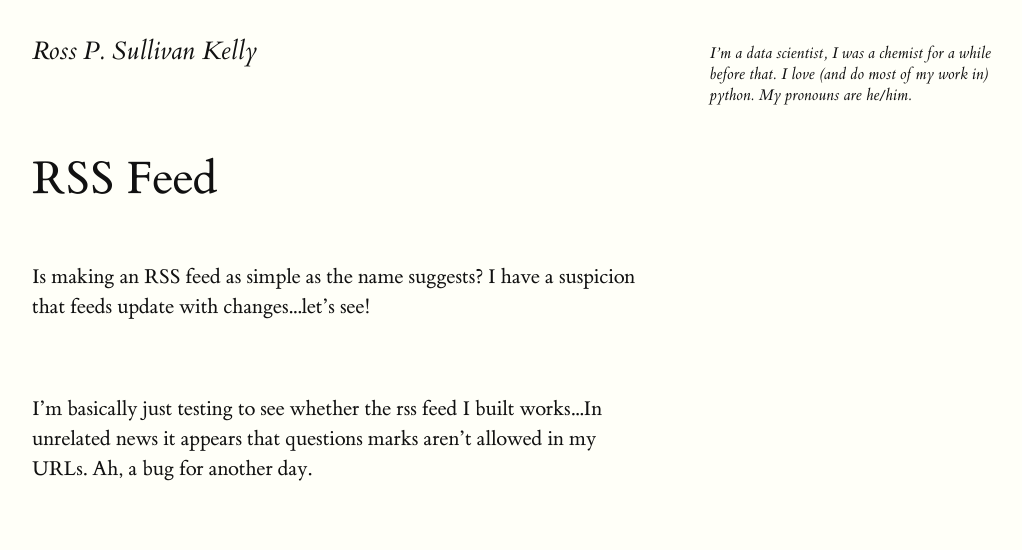
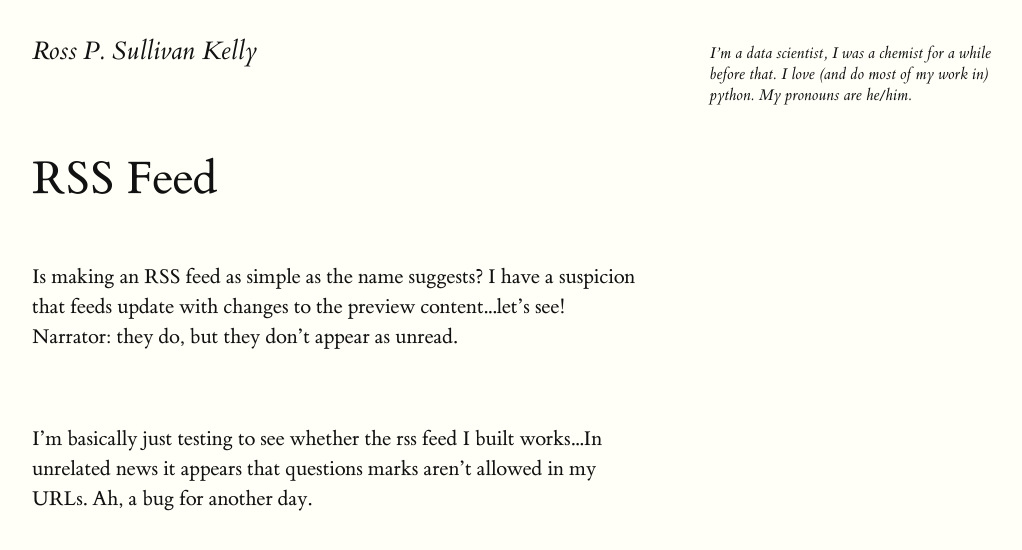
Before and after one commit to Rosster/fast_api_website, a FastAPI app: template templates/does_my_rss_feed_work.html in a window 1280 px wide. Shown: the top 550 px of the page, without its empty margins (128-1150 px from the left). Run offline with FastAPI, Linux system fonts and the light colour scheme; the template is opened without the code that fills it, so the values that code supplies are empty; parts of the project's set-up code (start-up, migrations or seed data) failed here and were passed over; some libraries are stand-ins or nearby versions.

Commit message:
New post to super confirm it works!

```diff
--- a/templates/does_my_rss_feed_work.html
+++ b/templates/does_my_rss_feed_work.html
@@ -7,7 +7,7 @@
 <article class="no-top-padding">
     <h1>RSS Feed</h1>
     {%- call preview_section() -%}
-        Is making an RSS feed as simple as the name suggests? I have a suspicion that feeds update with changes...let's see!
+        Is making an RSS feed as simple as the name suggests? I have a suspicion that feeds update with changes to the preview content...let's see! Narrator: they do, but they don't appear as unread.
     {% endcall %}
     <section>
         <p>
--- /dev/null
+++ b/templates/my_rss_feed_does_work.html
@@ -0,0 +1,18 @@
+{% extends "base_document.html" %}
+{% block title %}Does My RSS Feed Work? Yes!{% endblock %}
+{% block content %}
+<meta name="type" content="blog_post">
+<meta name="keywords" content="rss atom feed">
+<meta name="timestamp" content="202211091748">
+<article class="no-top-padding">
+    <h1>RSS Feed v2</h1>
+    {%- call preview_section() -%}
+        Heck yeah it works! Boo ya!
+    {% endcall %}
+    <section>
+        <p>
+            More to come, but it looks like we're cooking over in RSS feed land!
+        </p>
+    </section>
+</article>
+{% endblock %}
```
